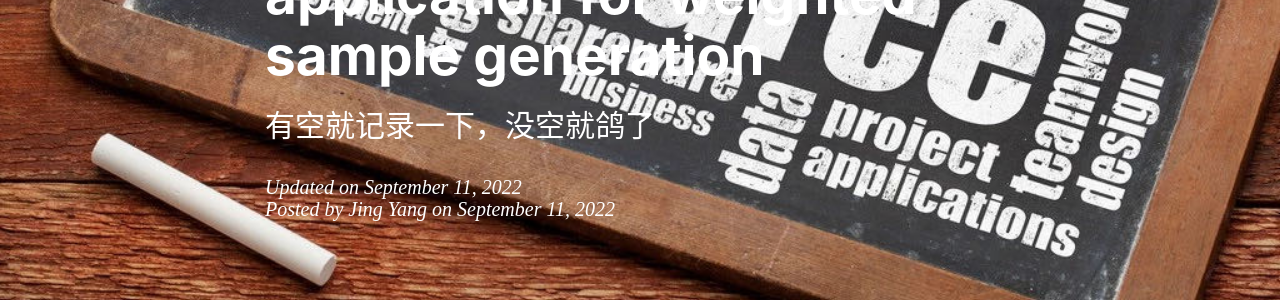
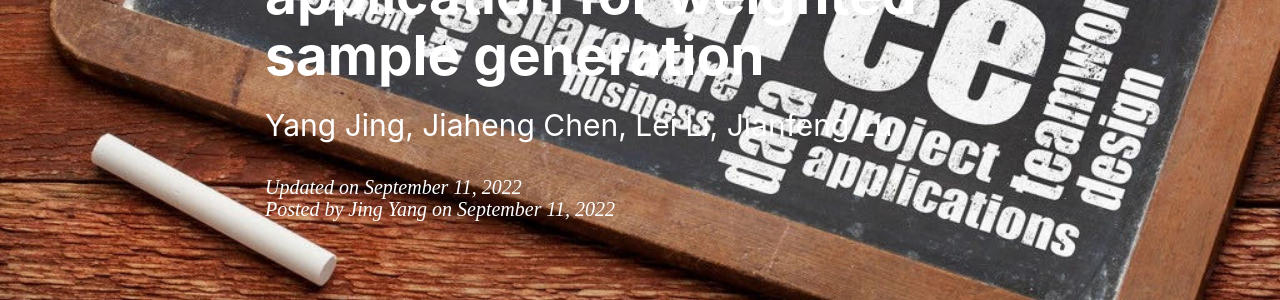
Before and after one commit to sharkjingyang/sharkjingyang.github.io, a Jekyll site: the page built from _posts/2022-09-11-A deep learning framework for geodesics under spherical Wasserstein-Fisher-Rao metric and its application for weighted sample generation.md, in a window 1280 px wide. Shown: the part 477-777 px from the top of the page. Built offline with Jekyll 4.4.1, drawn with Linux system fonts in a browser that asks for light colours; nearby versions of some CDN libraries; comment, search, counter and statistics services are not loaded.

Commit message:
Update 2022-09-11-A deep learning framework for geodesics under spherical Wasserstein-Fisher-Rao metric and its application for weighted sample generation.md

```diff
--- a/_posts/2022-09-11-A deep learning framework for geodesics under spherical Wasserstein-Fisher-Rao metric and its application for weighted sample generation.md
+++ b/_posts/2022-09-11-A deep learning framework for geodesics under spherical Wasserstein-Fisher-Rao metric and its application for weighted sample generation.md
@@ -1,7 +1,7 @@
 ---
 layout:     post
 title:      A deep learning framework for geodesics under spherical Wasserstein-Fisher-Rao metric and its application for weighted sample generation
-subtitle:   有空就记录一下，没空就鸽了
+subtitle:   Yang Jing, Jiaheng Chen, Lei Li, Jianfeng Lu
 date:       2022-09-11
 updated:   2022-09-11
 author:     Jing Yang
```
